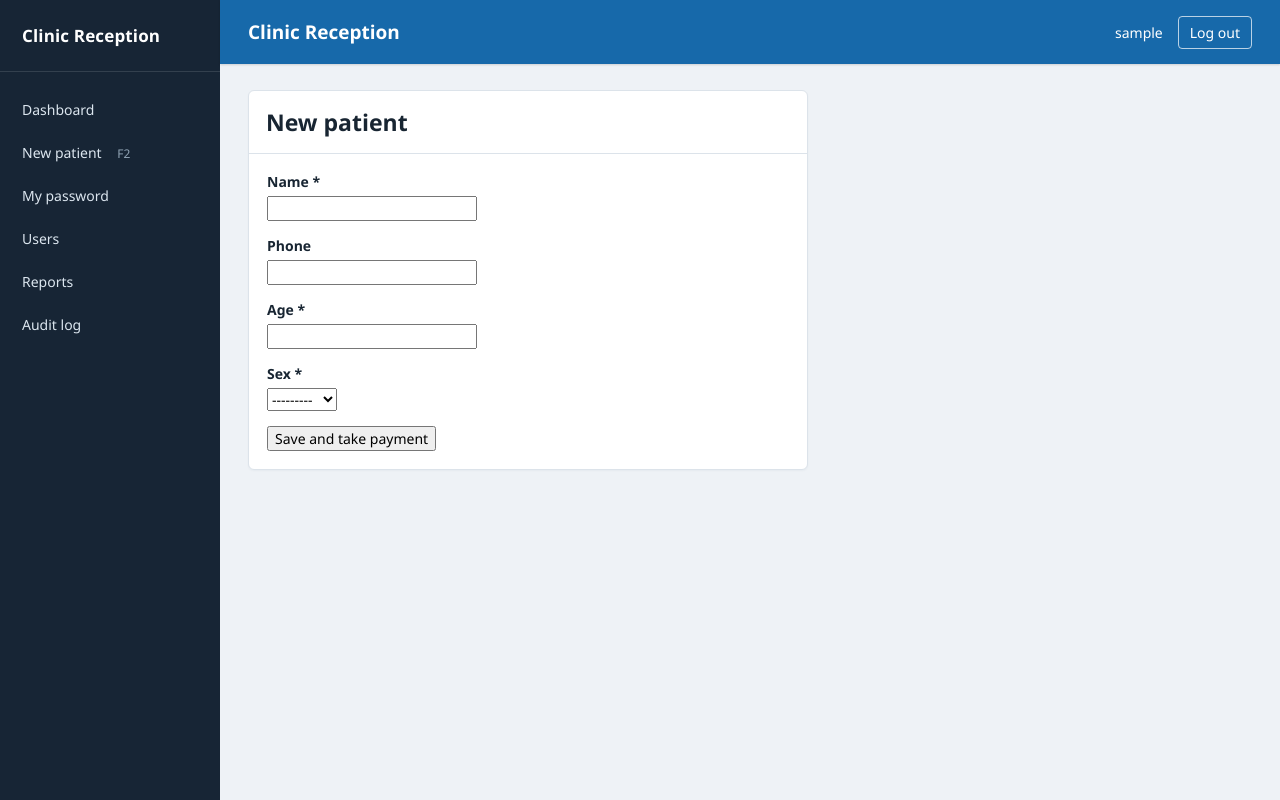
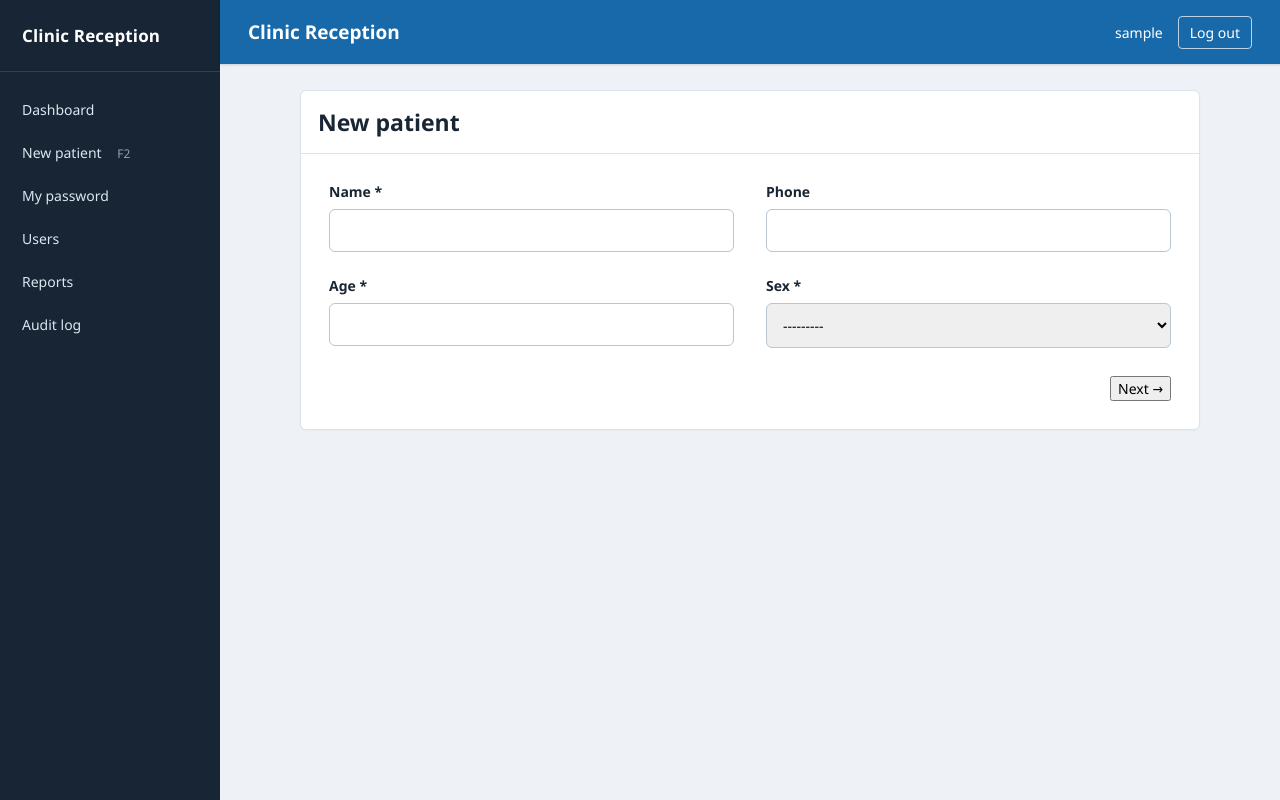
Before and after one commit to enockpaulo006-hash/Reception-management-system, a Django app: page /visit/new/ in a window 1280 px wide. Run offline with Django 5.2, Linux system fonts and the light colour scheme; a user stored in the database is signed in; tables that the repository leaves empty hold one stand-in row (values such as "Sample post").

Commit message:
change the vist form

```diff
--- a/reception/templates/reception/visit_form.html
+++ b/reception/templates/reception/visit_form.html
@@ -1,22 +1,106 @@
+
 {% extends "reception/base.html" %}
 
 {% block title %}New patient - {{ CLINIC_NAME }}{% endblock %}
 
 {% block content %}
-  <div class="panel" style="max-width:560px">
-    <div class="panel-head"><h1 style="margin:0">New patient</h1></div>
-    <div class="panel-body" style="padding:18px">
-      <form method="post">
-        {% csrf_token %}
+<div class="panel patient-panel">
+  <div class="panel-head">
+    <h1 style="margin:0">New patient</h1>
+  </div>
+
+  <div class="panel-body patient-form-body">
+    <form method="post">
+      {% csrf_token %}
+
+      <div class="patient-grid">
         {% for field in form %}
-          <div style="margin-bottom:15px">
-            <label for="{{ field.id_for_label }}" style="display:block;margin-bottom:5px;font-weight:600">{{ field.label }}{% if field.field.required %} *{% endif %}</label>
+          <div class="patient-field
+            {% if field.name == 'sex' or field.name == 'gender' %}sex-field{% endif %}
+            {% if field.name == 'physical_address' or field.name == 'address' %}address-field{% endif %}">
+
+            <label for="{{ field.id_for_label }}">
+              {{ field.label }}{% if field.field.required %} *{% endif %}
+            </label>
+
             {{ field }}
-            {% for error in field.errors %}<div style="color:#8d2525;margin-top:4px">{{ error }}</div>{% endfor %}
+
+            {% for error in field.errors %}
+              <div class="field-error">{{ error }}</div>
+            {% endfor %}
           </div>
         {% endfor %}
-        <button type="submit">Save and take payment</button>
-      </form>
-    </div>
+      </div>
+
+      <div class="patient-form-actions">
+        <button type="submit">Next →</button>
+      </div>
+    </form>
   </div>
+</div>
+
+<style>
+  .patient-panel {
+    max-width: 900px;
+    margin: 0 auto;
+  }
+
+  .patient-form-body {
+    padding: 28px;
+  }
+
+  .patient-grid {
+    display: grid;
+    grid-template-columns: repeat(2, minmax(0, 1fr));
+    gap: 24px 32px;
+  }
+
+  .patient-field label {
+    display: block;
+    margin-bottom: 8px;
+    font-weight: 600;
+  }
+
+  .patient-field input,
+  .patient-field select,
+  .patient-field textarea {
+    width: 100%;
+    max-width: 100%;
+    box-sizing: border-box;
+    padding: 11px 12px;
+    border: 1px solid #b9c5d1;
+    border-radius: 6px;
+    font: inherit;
+  }
+
+  .patient-field input[type="radio"] {
+    width: auto;
+  }
+
+  .sex-field,
+  .address-field {
+    min-width: 0;
+  }
+
+  .field-error {
+    color: #8d2525;
+    margin-top: 4px;
+  }
+
+  .patient-form-actions {
+    display: flex;
+    justify-content: flex-end;
+    margin-top: 28px;
+  }
+
+  @media (max-width: 600px) {
+    .patient-grid {
+      grid-template-columns: 1fr;
+    }
+
+    .patient-form-body {
+      padding: 18px;
+    }
+  }
+</style>
 {% endblock %}
```
